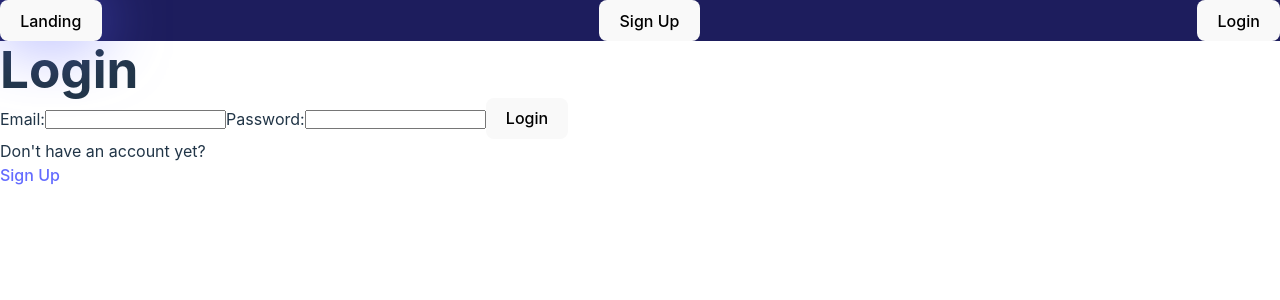
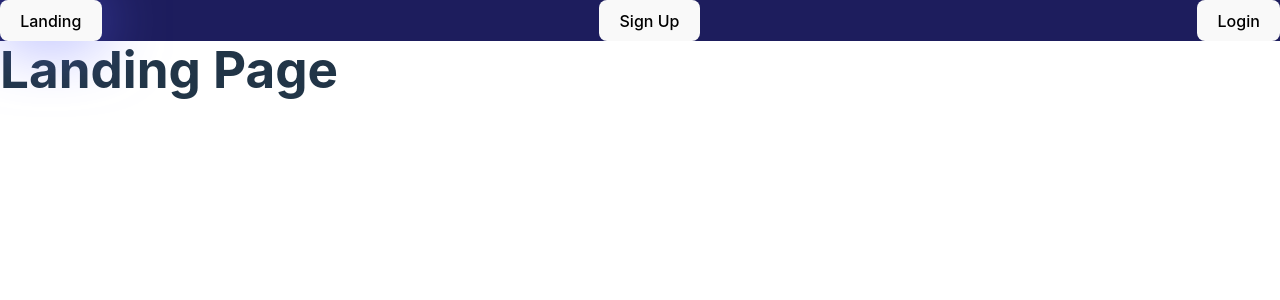
Before and after one commit to IHWebDevOctober2023/project-3-client, a React (Vite) app: page / in a window 1280 px wide. Before the commit this address led to /login. Shown: the top 300 px of the page. Built offline with nearby package versions, Linux system fonts and the light colour scheme; no server answers.

Commit message:
homepage route added

```diff
--- a/src/App.jsx
+++ b/src/App.jsx
@@ -18,6 +18,14 @@ function App() {
 
       <Routes>
         <Route path="/" element={
+          <IsAnon>
+             <LandingPage />
+          </IsAnon>
+
+
+        } />
+
+        <Route path="/home" element={
           <IsPrivate>
              <HomePage />
           </IsPrivate>
```
